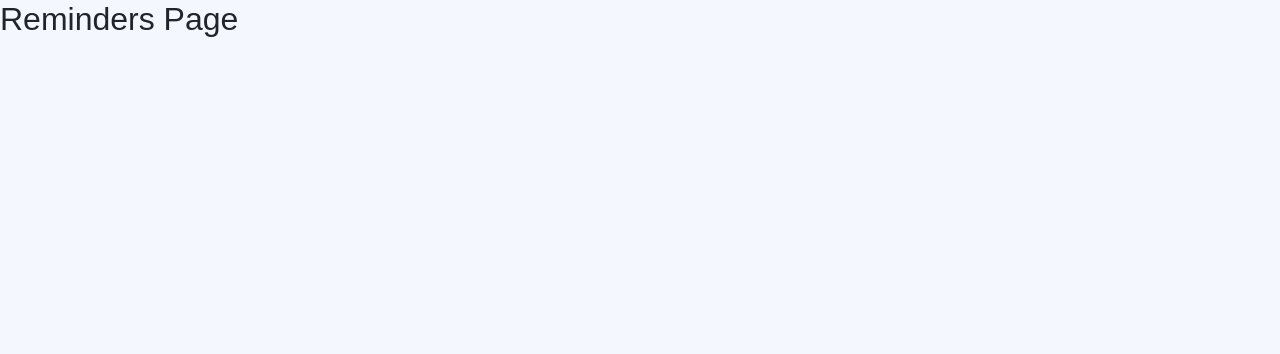
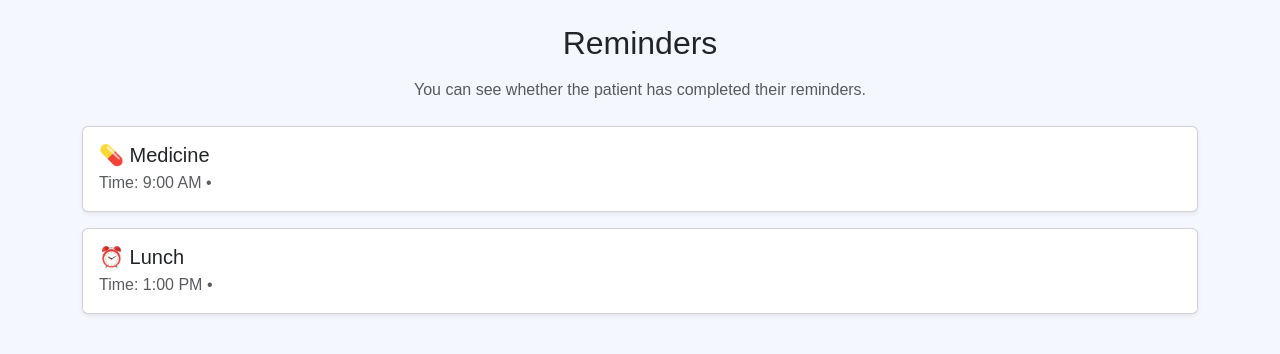
Before and after one commit to Pragya-Bhardwaj/Dementia-Support-Website, a React app in the folder frontend/: page /reminders in a window 1280 px wide. Shown: the top 354 px of the page. Built offline with nearby package versions, Linux system fonts and the light colour scheme; the HTML template or start-up script is replaced by a standard one.

Commit message:
Reminder

```diff
--- a/frontend/src/components/ReminderCard.jsx
+++ b/frontend/src/components/ReminderCard.jsx
@@ -0,0 +1,47 @@
+import useAuthStore from "../context/useAuthStore";
+
+export default function ReminderCard({ reminder, onToggle }) {
+  const userType = useAuthStore((state) => state.userType);
+
+  const icons = {
+    Medicine: "💊",
+    Meals: "🍽",
+    Appointment: "📅",
+    Hygiene: "🚿",
+  };
+
+  return (
+    <div className="card p-3 shadow-sm mb-3 d-flex flex-row align-items-center justify-content-between">
+      <div>
+        <h5 className="mb-1">
+          {icons[reminder.type] || "⏰"} {reminder.type}
+        </h5>
+        <p className="mb-0 text-muted">
+          Time: {reminder.time} • {reminder.frequency}
+        </p>
+      </div>
+
+      {/* Patient checkbox */}
+      {userType === "patient" && (
+        <input
+          type="checkbox"
+          checked={reminder.done}
+          onChange={() => onToggle(reminder.id)}
+          className="form-check-input"
+          aria-label="Mark reminder as done"
+        />
+      )}
+
+      {/* Caregiver status */}
+      {userType === "caregiver" && (
+        <span
+          className={`badge ${
+            reminder.done ? "bg-success" : "bg-warning text-dark"
+          }`}
+        >
+          {reminder.done ? "Checked ✔" : "Pending"}
+        </span>
+      )}
+    </div>
+  );
+}
--- a/frontend/src/pages/Reminders.jsx
+++ b/frontend/src/pages/Reminders.jsx
@@ -1,3 +1,46 @@
+import useReminderStore from "../context/useReminderStore";
+import ReminderCard from "../components/ReminderCard";
+import useAuthStore from "../context/useAuthStore";
+
 export default function Reminders() {
-  return <h2>Reminders Page</h2>;
+  const reminders = useReminderStore((state) => state.reminders);
+  const toggleReminder = useReminderStore((state) => state.toggleReminder);
+  const userType = useAuthStore((state) => state.userType);
+
+  return (
+    <div className="container mt-4">
+      <h2 className="mb-3 text-center">Reminders</h2>
+
+      <p className="text-center text-muted mb-4">
+        {userType === "patient"
+          ? "Please check reminders once you complete them."
+          : "You can see whether the patient has completed their reminders."}
+      </p>
+
+      {reminders.length === 0 && (
+        <p className="text-center text-muted">No reminders available.</p>
+      )}
+
+      {reminders.map((reminder) => (
+        <ReminderCard
+          key={reminder.id}
+          reminder={reminder}
+          onToggle={toggleReminder}
+        />
+      ))}
+
+      {/* Firebase notification placeholder */}
+      {userType === "patient" && (
+        <div
+          className="alert alert-info mt-4"
+          role="alert"
+          aria-live="polite"
+        >
+          🔔 <strong>Good Morning!</strong> You have a reminder for{" "}
+          <strong>{reminders[0]?.type}</strong> at{" "}
+          <strong>{reminders[0]?.time}</strong>.
+        </div>
+      )}
+    </div>
+  );
 }
```
